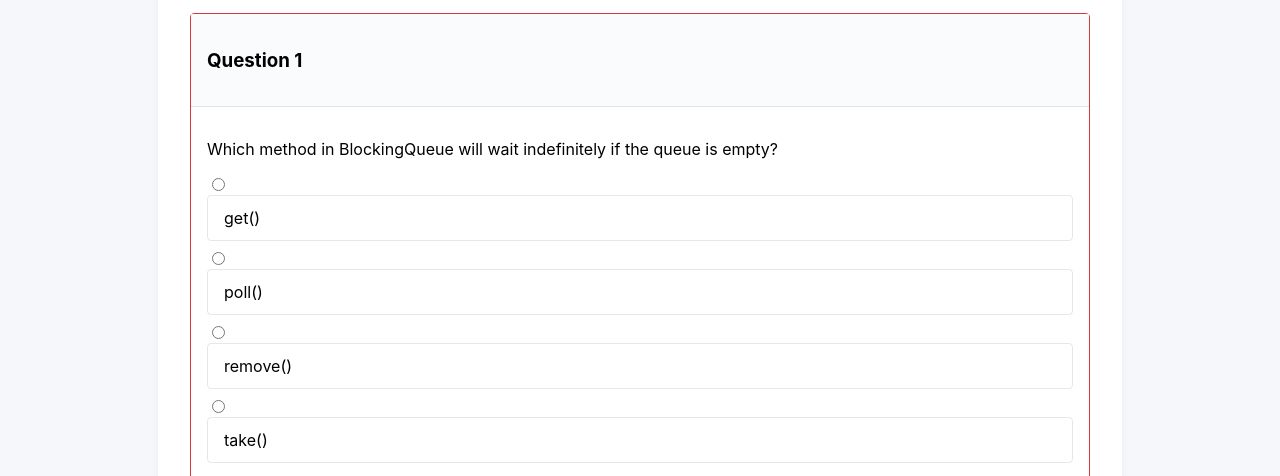
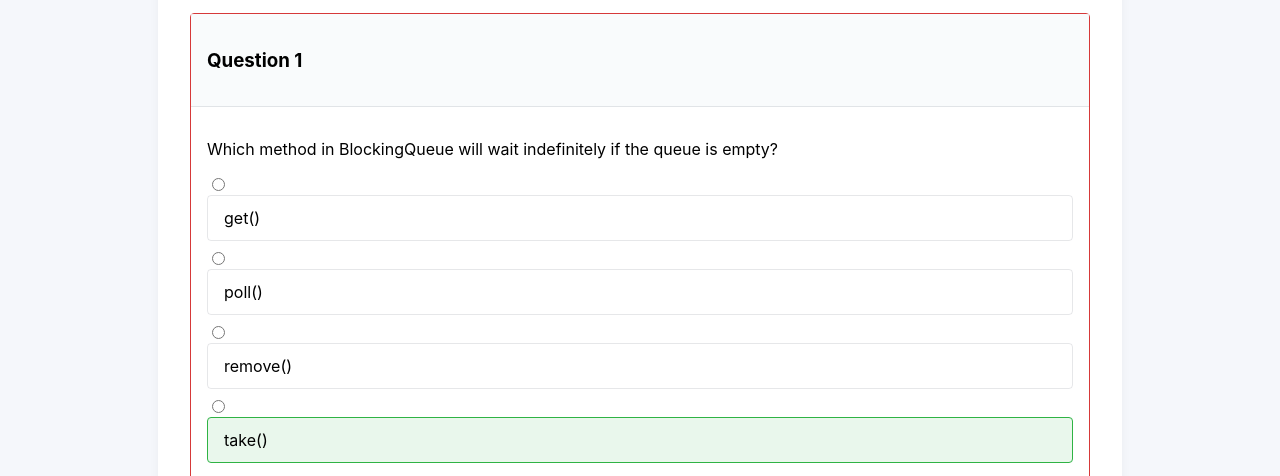
Before and after one commit to bytebraintechnologies/java-concurrency-guide, a plain HTML site: page quizzes/concurrent-collections-quiz.html in a window 1280 px wide. Both pictures are taken after a click on the button "Submit Quiz". Shown: the part 261-737 px from the top of the page. Drawn offline with Linux system fonts and the light colour scheme.

Commit message:
Fix quiz

```diff
--- a/quizzes/concurrent-collections-quiz.html
+++ b/quizzes/concurrent-collections-quiz.html
@@ -210,37 +210,52 @@
             const questionCards = document.querySelectorAll('.question-card');
             let numCorrect = 0;
 
-            quizData.forEach((question, questionIndex) => {
-                const questionCard = questionCards[questionIndex];
-                const selector = `input[name=question${questionIndex}]:checked`;
-                const userAnswer = (questionCard.querySelector(selector) || {}).value;
-                const explanation = document.getElementById(`explanation${questionIndex}`);
+            questionData = [];
+            questionCards.forEach((card, index) => {
+                const questionText = card.querySelector('.question-content p').textContent;
+                const matchingQuestion = quizData.find(q => q.question === questionText);
+                if (matchingQuestion) {
+                    questionData.push({
+                        index: index,
+                        correctAnswer: matchingQuestion.correctAnswer,
+                        explanation: matchingQuestion.explanation
+                    });
+                }
+            });
+
+            questionCards.forEach((card, index) => {
+                const questionInfo = questionData[index];
+                const selector = `input[name=question${index}]:checked`;
+                const selectedInput = card.querySelector(selector);
+                const userAnswer = selectedInput ? selectedInput.value : null;
+                const explanation = document.getElementById(`explanation${index}`);
 
                 // Show the explanation
                 if (explanation) {
                     explanation.style.display = 'block';
                 }
 
-                if (userAnswer === question.correctAnswer) {
+                if (userAnswer === questionInfo.correctAnswer) {
                     numCorrect++;
-                    questionCard.classList.add('correct');
+                    card.classList.add('correct');
 
                     // Mark the correct option
-                    const options = questionCard.querySelectorAll('.option-label');
+                    const options = card.querySelectorAll('.option-label');
                     options.forEach(option => {
-                        if (option.textContent.trim() === question.correctAnswer) {
+                        if (option.innerText.trim() === questionInfo.correctAnswer) {
                             option.classList.add('correct');
                         }
                     });
                 } else {
-                    questionCard.classList.add('incorrect');
+                    card.classList.add('incorrect');
 
                     // Mark incorrect and correct options
-                    const options = questionCard.querySelectorAll('.option-label');
+                    const options = card.querySelectorAll('.option-label');
                     options.forEach(option => {
-                        if (option.textContent.trim() === userAnswer) {
+                        const optionText = option.innerText.trim();
+                        if (optionText === userAnswer) {
                             option.classList.add('incorrect');
-                        } else if (option.textContent.trim() === question.correctAnswer) {
+                        } else if (optionText === questionInfo.correctAnswer) {
                             option.classList.add('correct');
                         }
                     });
@@ -248,7 +263,7 @@
             });
 
             // Display score
-            const percentage = Math.round((numCorrect / quizData.length) * 100);
+            const percentage = Math.round((numCorrect / questionCards.length) * 100);
             scoreDisplay.textContent = `${percentage}%`;
 
             // Customize score message based on performance
```
Also changed, not shown: quizzes/executor-framework-quiz.html (+29 -14 lines), quizzes/thread-comm-quiz.html (+29 -14 lines), quizzes/thread-creation-quiz.html (+29 -14 lines), quizzes/thread-sync-quiz.html (+29 -14 lines), 1 other file.
